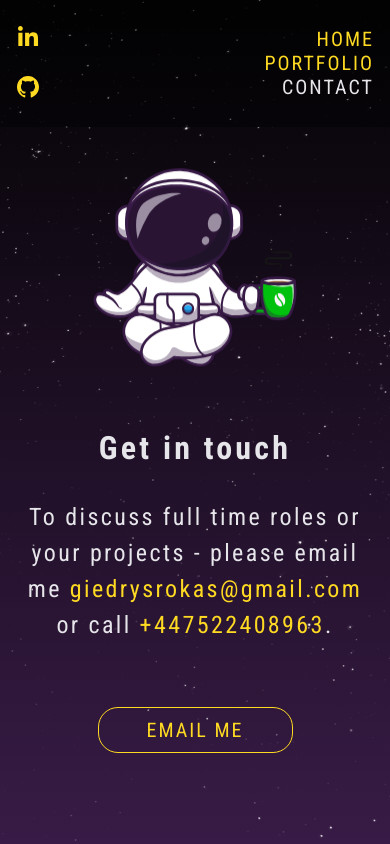
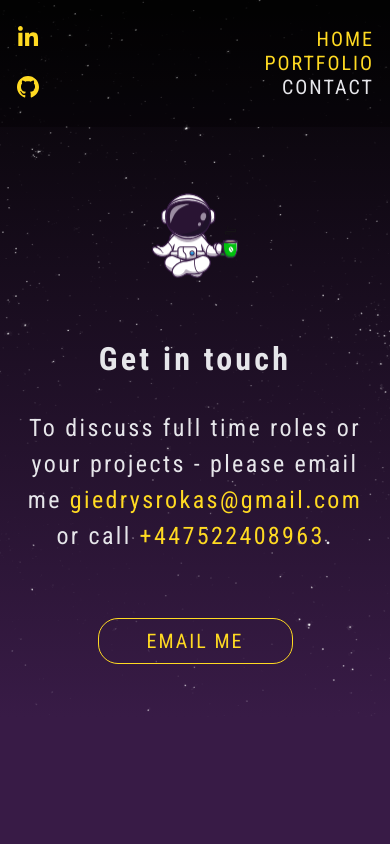
Before and after one commit to RokasGiedrys/astronaut-portfolio, a React (Create React App) app: page /contact in a window 390 px wide. Built offline with nearby package versions, Linux system fonts and the light colour scheme; the HTML template or start-up script is replaced by a standard one.

Commit message:
astronaut size is adjusted according to the screen width, container height changed from 100vh to 90vh on desktop and 85vh on mobile.

```diff
--- a/src/components/main-container/main-container.styles.scss
+++ b/src/components/main-container/main-container.styles.scss
@@ -6,7 +6,7 @@
   background-size: cover;
 
   .hero-content {
-    height: 100vh;
+    height: 90vh;
     width: 100vw;
     display: flex;
     flex-direction: row;
@@ -15,6 +15,10 @@
     @include for-size(tablet-portrait) {
       flex-direction: column-reverse;
       justify-content: center;
+    }
+
+    @include for-size(phone-only) {
+      height: 85vh;
     }
 
     .text-container {
--- a/src/pages/contact-page/contact-page.styles.scss
+++ b/src/pages/contact-page/contact-page.styles.scss
@@ -6,7 +6,7 @@
   background-size: cover;
 
   .contact-page-container {
-    height: 100vh;
+    height: 90vh;
     width: 100vw;
     background: url(../../assets/stars.png) no-repeat center center fixed;
     background-size: cover;
@@ -14,6 +14,10 @@
     flex-direction: column;
     align-items: center;
     justify-content: center;
+
+    @include for-size(phone-only) {
+      height: 85vh;
+    }
 
     .astronaut-container {
       height: 40%;
@@ -29,7 +33,15 @@
         margin-left: 1em;
         animation: fly 5s ease-in-out infinite;
 
+        @include for-size(tablet-portrait) {
+          height: 40%;
+          width: 100%;
+          margin-top: 4em;
+        }
+
         @include for-size(phone-only) {
+          height: 30%;
+          width: 100%;
           margin-left: 0;
         }
 
```
